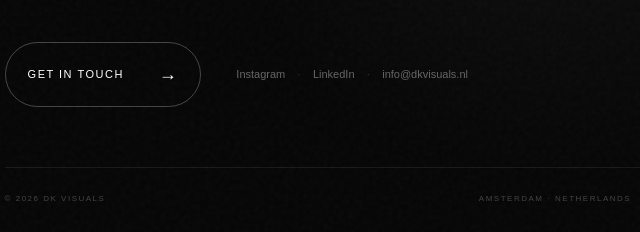
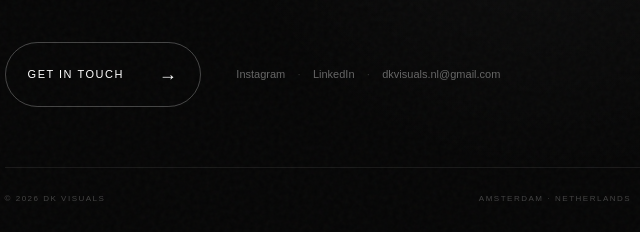
Before and after one commit to dkvisuals/dkvisuals-maintenance, a plain HTML site: page index.html in a window 1280 px wide. Shown: the part 565-797 px from the top of the page, 85-725 px from the left. Drawn offline with Linux system fonts and the light colour scheme.

Commit message:
Update contact email to dkvisuals.nl@gmail.com

```diff
--- a/index.html
+++ b/index.html
@@ -610,7 +610,7 @@
 
 
                 <a
-                    href="mailto:info@dkvisuals.nl"
+                    href="mailto:dkvisuals.nl@gmail.com"
                     class="maintenance-button"
                 >
 
@@ -648,9 +648,9 @@
                     <span>·</span>
 
                     <a
-                        href="mailto:info@dkvisuals.nl"
+                        href="mailto:dkvisuals.nl@gmail.com"
                     >
-                        info@dkvisuals.nl
+                        dkvisuals.nl@gmail.com
                     </a>
 
                 </div>
```
